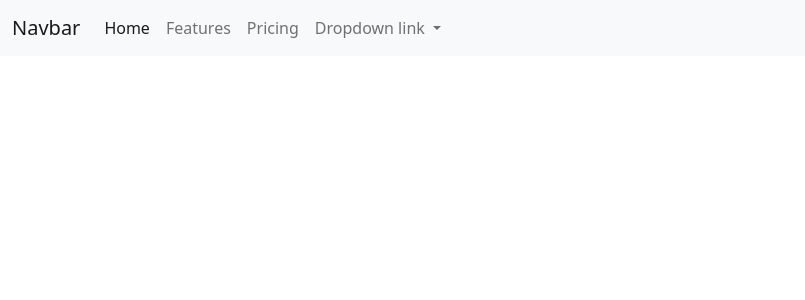
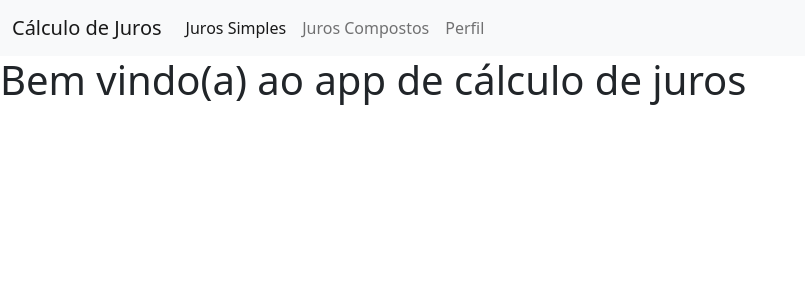
Before and after one commit to isabeela/projeto-calc-juros, an Angular app: page / in a window 1280 px wide. Shown: the top 300 px of the page, without its empty margins (0-805 px from the left). Built offline with nearby package versions, Linux system fonts and the light colour scheme.

Commit message:
3 files modified, 3 added

```diff
--- a/src/app/app.component.html
+++ b/src/app/app.component.html
@@ -1 +1,2 @@
 <app-navbar></app-navbar>
+<router-outlet></router-outlet>
--- /dev/null
+++ b/src/app/home/home.component.html
@@ -0,0 +1 @@
+<h1> Bem vindo(a) ao app de cálculo de juros </h1>
--- /dev/null
+++ b/src/app/home/home.component.ts
@@ -0,0 +1,15 @@
+import { Component, OnInit } from '@angular/core';
+
+@Component({
+  selector: 'app-home',
+  templateUrl: './home.component.html',
+  styleUrls: ['./home.component.css']
+})
+export class HomeComponent implements OnInit {
+
+  constructor() { }
+
+  ngOnInit() {
+  }
+
+}
--- a/src/app/navbar/navbar.component.html
+++ b/src/app/navbar/navbar.component.html
@@ -1,29 +1,19 @@
 <nav class="navbar navbar-expand-lg navbar-light bg-light">
   <div class="container-fluid">
-  <a class="navbar-brand" href="#">Navbar</a>
+    <a class="navbar-brand" [routerLink]="['/']"> Cálculo de Juros </a>
     <button class="navbar-toggler" type="button" data-bs-toggle="collapse" data-bs-target="#navbarNavDropdown" aria-controls="navbarNavDropdown" aria-expanded="false" aria-label="Toggle navigation">
     <span class="navbar-toggler-icon"></span>
   </button>
     <div class="collapse navbar-collapse" id="navbarNavDropdown">
       <ul class="navbar-nav">
         <li class="nav-item">
-        <a class="nav-link active" aria-current="page" href="#">Home</a>
+          <a class="nav-link active" aria-current="page" href="#">Juros Simples</a>
         </li>
         <li class="nav-item">
-        <a class="nav-link" href="#">Features</a>
+          <a class="nav-link" href="#"> Juros Compostos </a>
         </li>
         <li class="nav-item">
-        <a class="nav-link" href="#">Pricing</a>
-      </li>
-      <li class="nav-item dropdown">
-        <a class="nav-link dropdown-toggle" href="#" id="navbarDropdownMenuLink" role="button" data-bs-toggle="dropdown" aria-expanded="false">
-          Dropdown link
-        </a>
-        <ul class="dropdown-menu" aria-labelledby="navbarDropdownMenuLink">
-          <li><a class="dropdown-item" href="#">Action</a></li>
-          <li><a class="dropdown-item" href="#">Another action</a></li>
-          <li><a class="dropdown-item" href="#">Something else here</a></li>
-        </ul>
+          <a class="nav-link" href="#">Perfil </a>
         </li>
       </ul>
     </div>
```
Also changed, not shown: src/app/app.module.ts (+8 -2 lines), src/app/home/home.component.css (added). Lines whose indentation alone changed are shown as unchanged.
